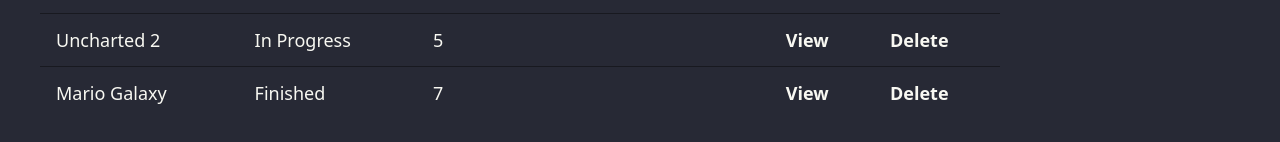
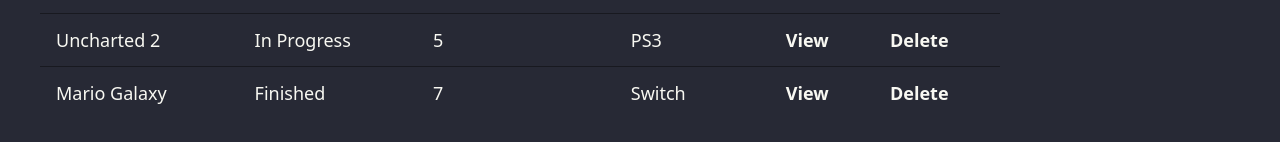
Before and after one commit to tinkereryorch/backlog-tracker, a Next.js app in the folder frontend/: page /games in a window 1280 px wide. Shown: the part 232-374 px from the top of the page. Built offline with nearby package versions, Linux system fonts and the light colour scheme.

Commit message:
Added platform field to mock data

```diff
--- a/frontend/src/data/mockData.js
+++ b/frontend/src/data/mockData.js
@@ -6,6 +6,7 @@
         startDate: new Date().toString(),
         timeSpent: 2,
         notes: 'Notes about Tomb Raider',
+        platform: 'PS1',
         rating: null,
     },
     {
@@ -15,6 +16,7 @@
         startDate: new Date().toString(),
         timeSpent: 5,
         notes: 'Notes about Uncharted 2',
+        platform: 'PS3',
         rating: null
     },
     {
@@ -23,7 +25,8 @@
         status: 'Finished',
         startDate: new Date().toString(),
         timeSpent: 7,
-        notes: 'Notes about Uncharted 2',
+        notes: 'Notes about Mario',
+        platform: 'Switch',
         rating: 5
     }
 ]
```
